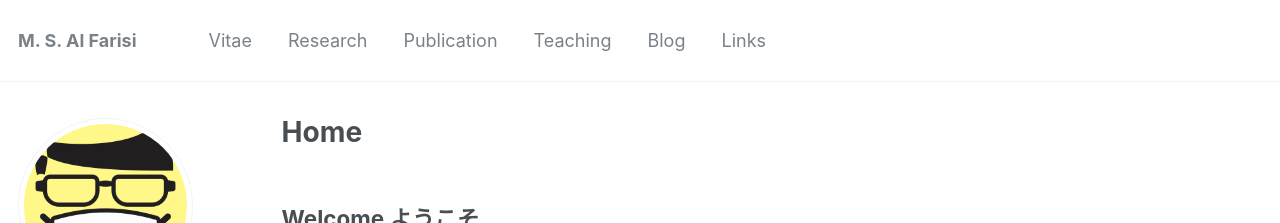
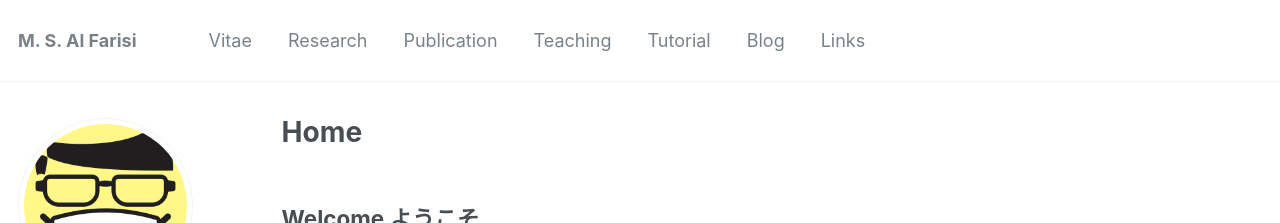
Before and after one commit to msalfarisi/msalfarisi.github.io, a Jekyll site: the page built from _pages/home.md, in a window 1280 px wide and 900 px high. Shown: the top 223 px of the window. Built offline with Jekyll 4.4.1, drawn with Linux system fonts in a browser that asks for light colours; some web fonts are replaced.

Commit message:
Update navigation.yml

```diff
--- a/_data/navigation.yml
+++ b/_data/navigation.yml
@@ -28,6 +28,9 @@ main:
   - title: "Teaching"
     url: /teaching/
 
+  - title: "Tutorial"
+    url: /tutorial/
+
   - title: "Blog"
     url: /blog/
 
```
